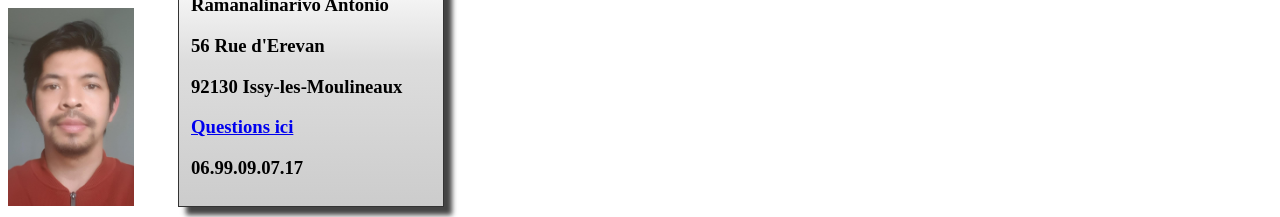
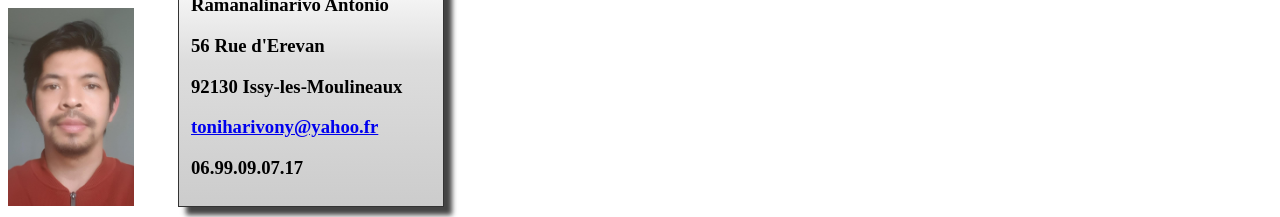
Before and after one commit to toniharivony/ramanalinarivo.github.io, a plain HTML site: page index.html in a window 1280 px wide. Shown: the top 217 px of the page. Drawn offline with Linux system fonts and the light colour scheme.

Commit message:
Update index.html

```diff
--- a/index.html
+++ b/index.html
@@ -13,7 +13,7 @@
     <H3>Ramanalinarivo Antonio</H3>
     <H3>56 Rue d'Erevan</H3>
     <H3>92130 Issy-les-Moulineaux</H3>
-    <H3><a href="mailto:toniharivony@yahoo.fr?subject=Questions" title="">Questions ici</a></H3>
+    <H3><a href="mailto:toniharivony@yahoo.fr?subject=Questions" title="">toniharivony@yahoo.fr</a></H3>
     <H3>06.99.09.07.17</H3>
 
 </div>
```
